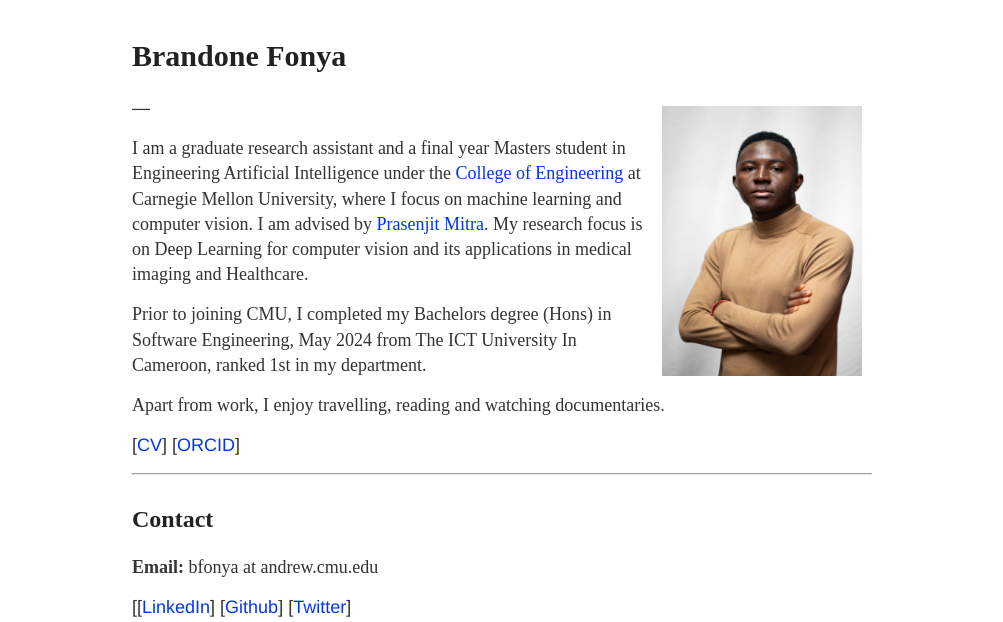
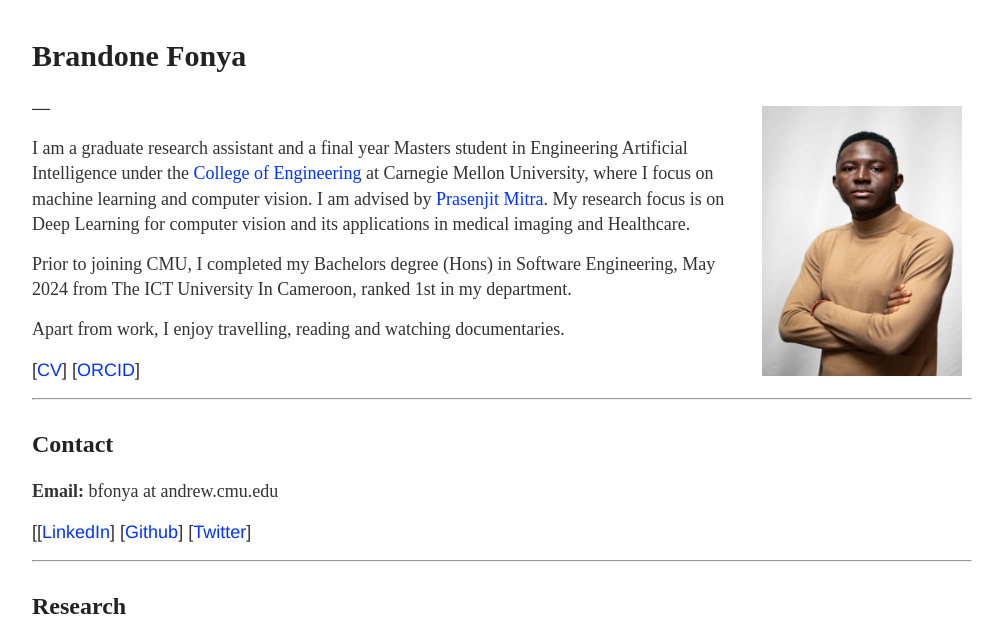
Before and after one commit to FonyaBrandone/FonyaBrandone.github.io, a Jekyll site: the page built from index.md, in a window 1280 px wide. Shown: the top 622 px of the page, without its empty margins (138-1141 px from the left). Built offline with Jekyll 4.4.1, drawn with Linux system fonts in a browser that asks for light colours; grey boxes are pictures that could not be loaded.

Commit message:
Added body with size

```diff
--- a/css/main.scss
+++ b/css/main.scss
@@ -17,7 +17,7 @@ body {
 
 .container {
   margin: 0 auto;
-  max-width: 740px;
+  max-width: 940px;
   padding: 0 10px;
   width: 100%;
 }
--- a/index.md
+++ b/index.md
@@ -37,7 +37,7 @@ Apart from work, I enjoy travelling, reading and watching documentaries.
 
 ## <span style="font-family:'Candara Light';">Research</span>
 
-<table>
+<table width='80%'>
   <tr>
     <td><img src="static/heatmap.png" alt="AI in Healthcare Image"></td>
     <td style="padding-left: 20px;">
```
